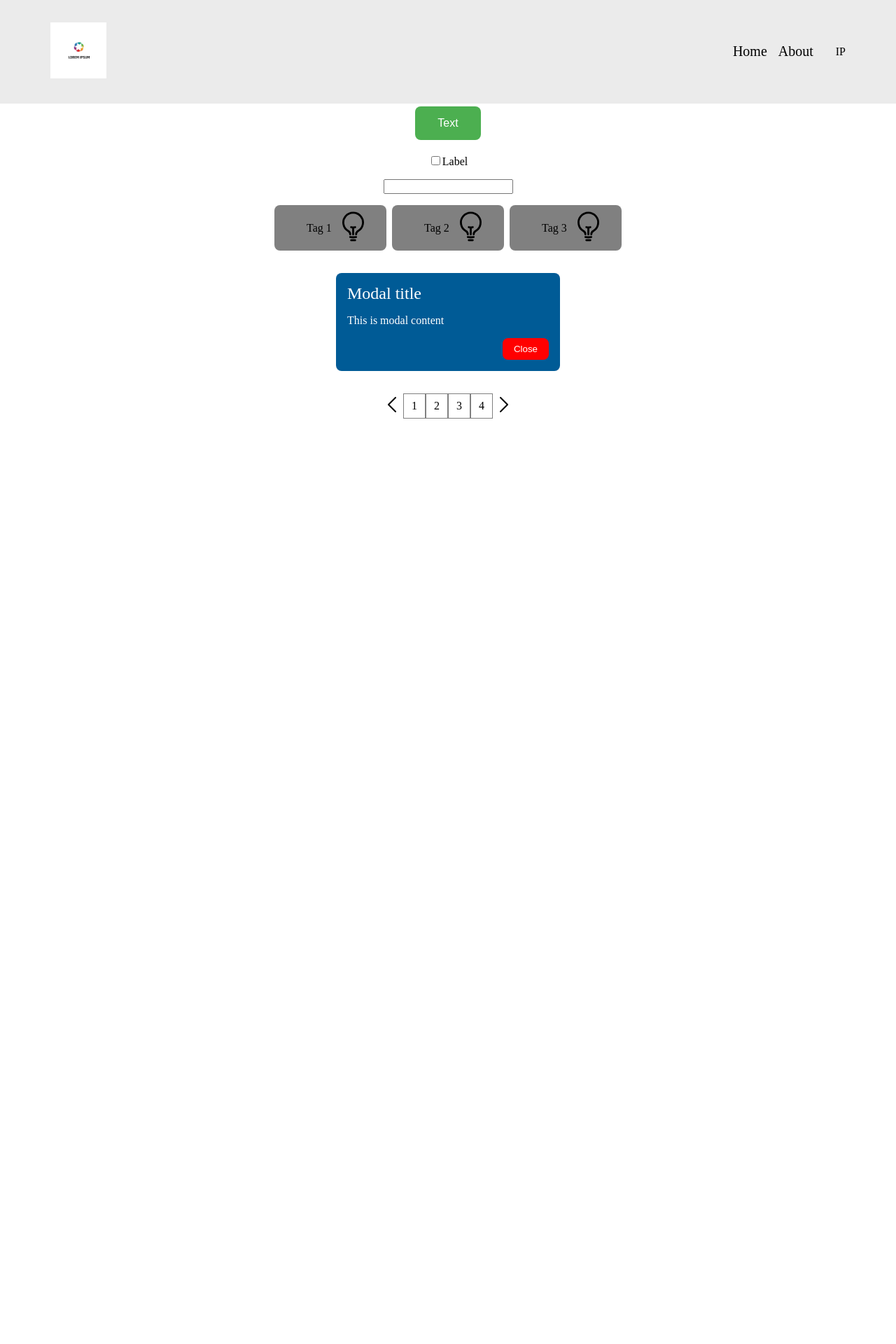
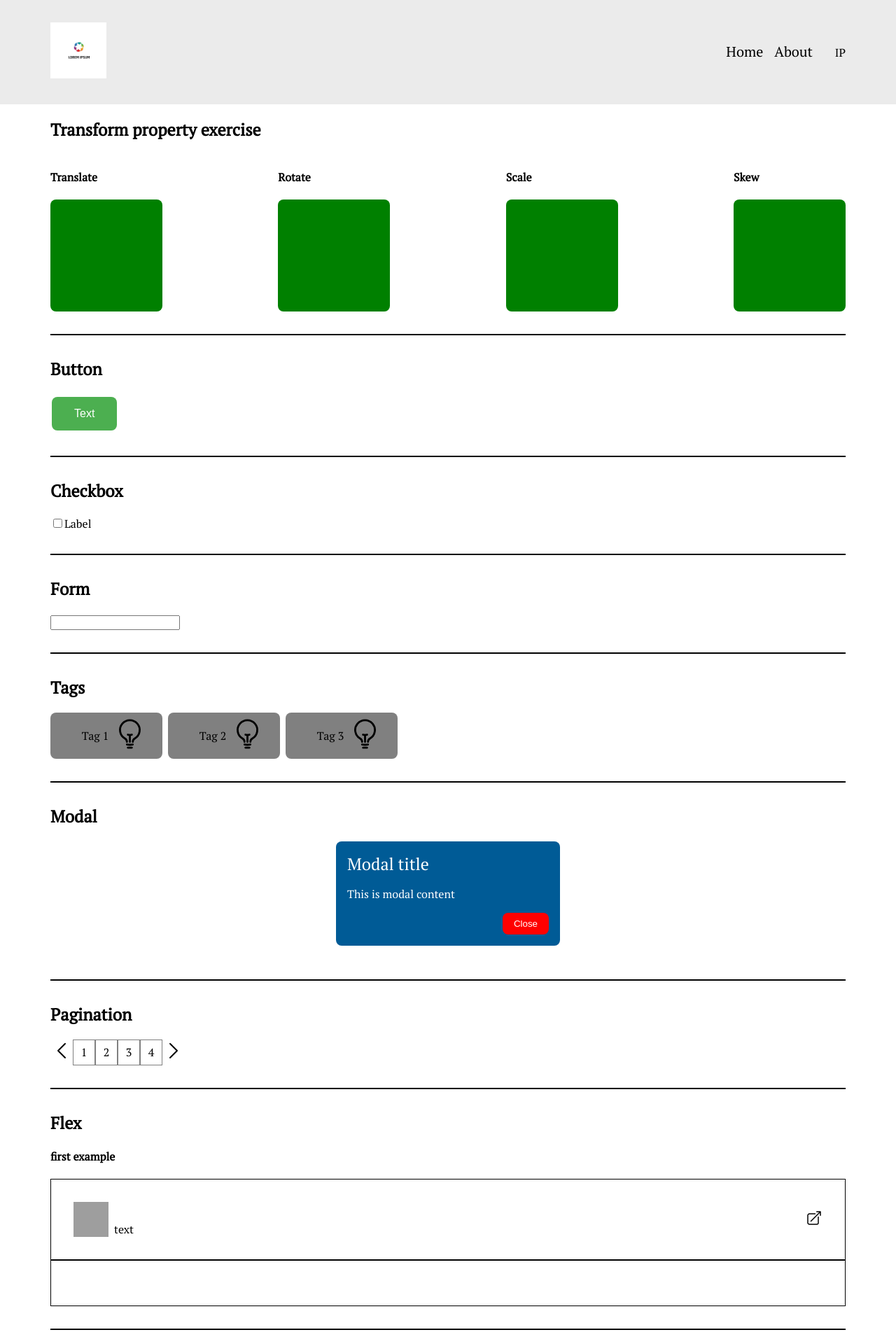
Before and after one commit to Puljkhan/react.app, a React (Vite) app: page / in a window 1280 px wide. Shown: the top 1920 px of the page at 70% size. Before the commit the page ends 800 px from the top, so only its background shows below. Built offline with nearby package versions, Linux system fonts and the light colour scheme; grey boxes are pictures that could not be loaded.

Commit message:
Added new components

```diff
--- a/index.html
+++ b/index.html
@@ -5,6 +5,12 @@
     <link rel="icon" type="image/svg+xml" href="/vite.svg" />
     <meta name="viewport" content="width=device-width, initial-scale=1.0" />
     <title>Vite + React + TS</title>
+    <link rel="preconnect" href="https://fonts.googleapis.com" />
+    <link rel="preconnect" href="https://fonts.gstatic.com" crossorigin />
+    <link
+      href="https://fonts.googleapis.com/css2?family=PT+Serif&display=swap"
+      rel="stylesheet"
+    />
   </head>
   <body>
     <div id="root"></div>
--- a/src/App.tsx
+++ b/src/App.tsx
@@ -7,18 +7,46 @@ import Form from "./components/form";
 import Pagination from "./components/pagination";
 import Tags from "./components/tags";
 import Modal from "./components/modal";
+import TransformExe from "./components/transform-exe";
+import FlexformExe from "./components/flexform-exe";
 const App = () => {
   return (
     <div className="App">
       <Header />
       <Navigation />
       <div className="container">
+        <div className="container--component">
+          <h2>Transform property exercise</h2>
+          <TransformExe />
+        </div>
+        <div className="container--component">
+          <h2>Button</h2>
           <Button />
+        </div>
+        <div className="container--component">
+          <h2>Checkbox</h2>
           <Checkbox label="Label" />
+        </div>
+        <div className="container--component">
+          <h2>Form</h2>
           <Form />
+        </div>
+        <div className="container--component">
+          <h2>Tags</h2>
           <Tags />
+        </div>
+        <div className="container--component">
+          <h2>Modal</h2>
           <Modal />
+        </div>
+        <div className="container--component">
+          <h2>Pagination</h2>
           <Pagination />
+        </div>
+        <div className="container--component">
+          <h2>Flex</h2>
+          <FlexformExe />
+        </div>
       </div>
     </div>
   );
--- /dev/null
+++ b/src/assets/icon-arrow.tsx
@@ -0,0 +1,20 @@
+const IconArrow = () => {
+  return (
+    <svg
+      width={24}
+      xmlns="http://www.w3.org/2000/svg"
+      fill="none"
+      viewBox="0 0 24 24"
+      stroke-width="1.5"
+      stroke="currentColor"
+    >
+      <path
+        stroke-linecap="round"
+        stroke-linejoin="round"
+        d="M13.5 6H5.25A2.25 2.25 0 003 8.25v10.5A2.25 2.25 0 005.25 21h10.5A2.25 2.25 0 0018 18.75V10.5m-10.5 6L21 3m0 0h-5.25M21 3v5.25"
+      />
+    </svg>
+  );
+};
+
+export default IconArrow;
--- /dev/null
+++ b/src/components/flexform-exe.tsx
@@ -0,0 +1,23 @@
+import IconArrow from "./../assets/icon-arrow";
+const FlexformExe = () => {
+  return (
+    <>
+      <h4>first example</h4>
+      <div className="flex flex--first">
+        <div className="flex--first__left">
+          <img
+            src="https://source.unsplash.com/random/50x50/?phone"
+            alt="exercise image"
+          />
+          <span>text</span>
+        </div>
+        <div className="flex--first__right">
+          <IconArrow />
+        </div>
+      </div>
+      <div className="flex flex--second"></div>
+    </>
+  );
+};
+
+export default FlexformExe;
--- /dev/null
+++ b/src/components/transform-exe.tsx
@@ -0,0 +1,24 @@
+const TransformExe = () => {
+  return (
+    <div className="box__wrapper">
+      <div>
+        <h4>Translate</h4>
+        <div className="box box--translate"></div>
+      </div>
+      <div>
+        <h4>Rotate</h4>
+        <div className="box box--rotate"></div>
+      </div>
+      <div>
+        <h4>Scale</h4>
+        <div className="box box--scale"></div>
+      </div>
+      <div>
+        <h4>Skew</h4>
+        <div className="box box--skew"></div>
+      </div>
+    </div>
+  );
+};
+
+export default TransformExe;
--- a/src/styles/base/base.scss
+++ b/src/styles/base/base.scss
@@ -4,4 +4,5 @@
 
 body {
   margin: 0;
+  font-family: "PT Serif", serif;
 }
--- /dev/null
+++ b/src/styles/components/box.scss
@@ -0,0 +1,41 @@
+.box {
+  width: 10rem;
+  height: 10rem;
+  background-color: green;
+  border-radius: 0.5rem;
+  cursor: pointer;
+  transition: all 250ms ease-out;
+  display: flex;
+
+  &__wrapper {
+    display: flex;
+    justify-content: space-between;
+  }
+
+  &--skew {
+    &:hover {
+      transform: skew(20deg, 10deg);
+    }
+  }
+
+  &--scale {
+    &:hover {
+      scale: 2 50%;
+    }
+    &:active {
+      transform: scale(0.8);
+    }
+  }
+
+  &--rotate {
+    &:hover {
+      rotate: 1 1 0 110deg;
+    }
+  }
+
+  &--translate {
+    &:hover {
+      transform: translate3d(50px, 0, 0);
+    }
+  }
+}
--- a/src/styles/components/container.scss
+++ b/src/styles/components/container.scss
@@ -1,9 +1,11 @@
 .container {
-  display: flex;
-  flex-direction: column;
-  align-items: center;
-  gap: 1rem;
   max-width: 1200px;
   margin: 0 auto;
   padding: 0 2rem;
+
+  &--component {
+    border-bottom: 2px solid black;
+    margin-bottom: 2rem;
+    padding-bottom: 2rem;
+  }
 }
--- /dev/null
+++ b/src/styles/components/flex.scss
@@ -0,0 +1,19 @@
+.flex {
+  border: 1px solid black;
+  padding: 2rem;
+
+  &--first {
+    display: flex;
+    justify-content: space-between;
+    align-items: center;
+
+    &__left {
+      display: flex;
+      align-items: flex-end;
+      img {
+        display: block;
+        margin-right: 0.5rem;
+      }
+    }
+  }
+}
--- a/src/styles/styles.scss
+++ b/src/styles/styles.scss
@@ -9,3 +9,5 @@
 @import "./components/tags.scss";
 @import "./components/pagination.scss";
 @import "./components/modal.scss";
+@import "./components/box.scss";
+@import "./components/flex.scss";
```
Lines whose indentation alone changed are shown as unchanged.
